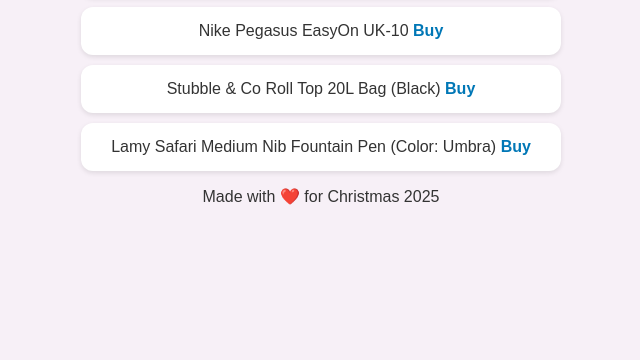
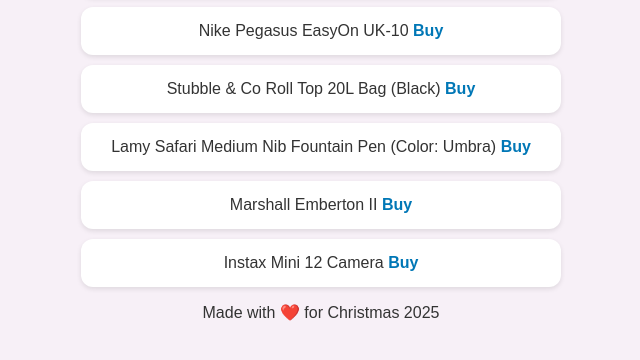
Before and after one commit to yashporiya/Christmas-Gift-2025, a plain HTML site: page index.html in a window 1280 px wide. Shown: the part 160-520 px from the top of the page, without its empty margins (319-959 px from the left). Drawn offline with Linux system fonts and the light colour scheme.

Commit message:
Add files via upload

```diff
--- a/index.html
+++ b/index.html
@@ -52,6 +52,8 @@
     <li>Nike Pegasus EasyOn UK-10 <a href="https://www.nike.com/in/t/pegasus-easyon-road-running-shoes-NMBl5l/FQ7837-002" target="_blank">Buy</a></li>
     <li>Stubble & Co Roll Top 20L Bag (Black) <a href="https://www.stubbleandco.com/products/the-roll-top-20l?srsltid=AfmBOor5yhCiFoiW5RaxS0MIL8huqeVLpY70yBXLH_gvlTMofxMGvRnU&variant=40445040165050" target="_blank">Buy</a></li>
     <li>Lamy Safari Medium Nib Fountain Pen (Color: Umbra) <a href="https://makoba.com/products/lamy-safari-fountain-pen-umbra" target="_blank">Buy</a></li>
+    <li>Marshall Emberton II <a href="https://www.marshall.com/in/en/product/emberton-ii?pid=1006234" target="_blank">Buy</a></li>
+    <li>Instax Mini 12 Camera <a href="https://www.instax.in/products/instax-mini-12-camera?variant=43187635126403" target="_blank">Buy</a></li>
   </ul>
   <p>Made with ❤️ for Christmas 2025</p>
 </body>
```
